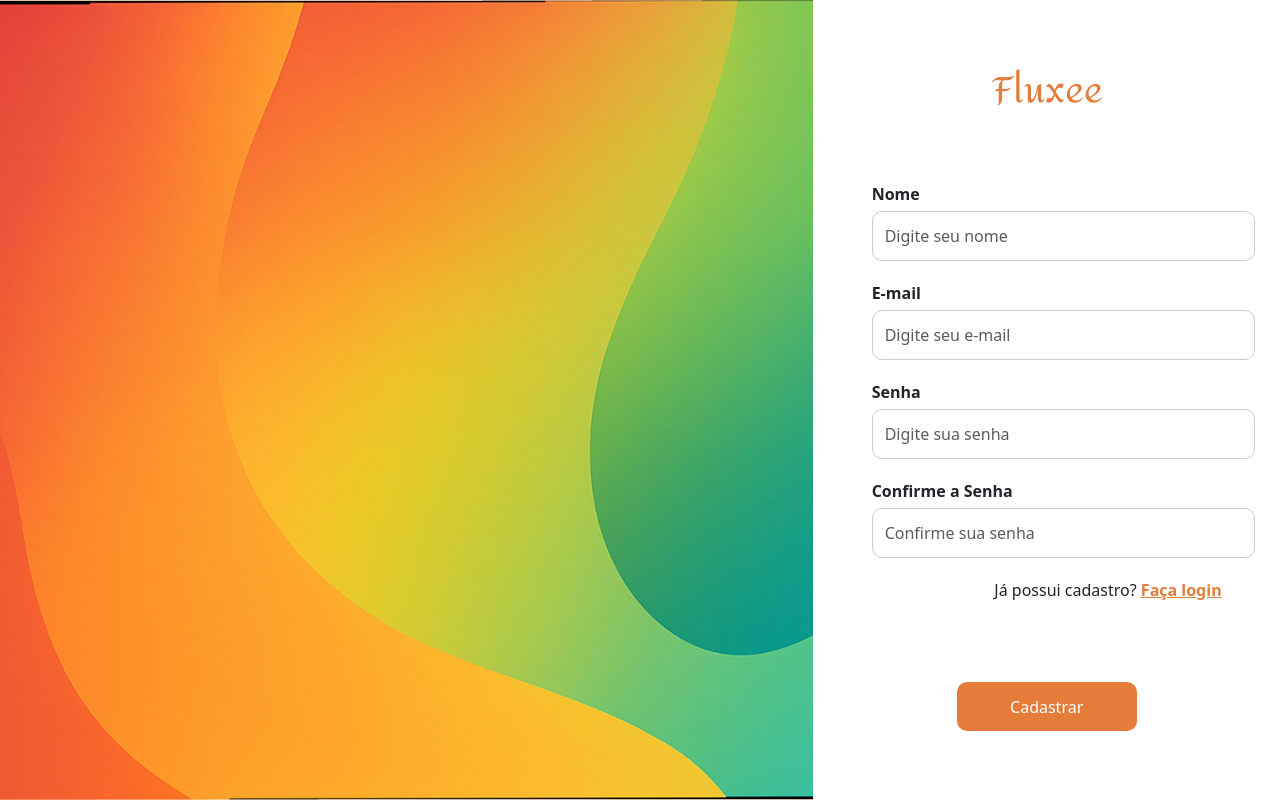
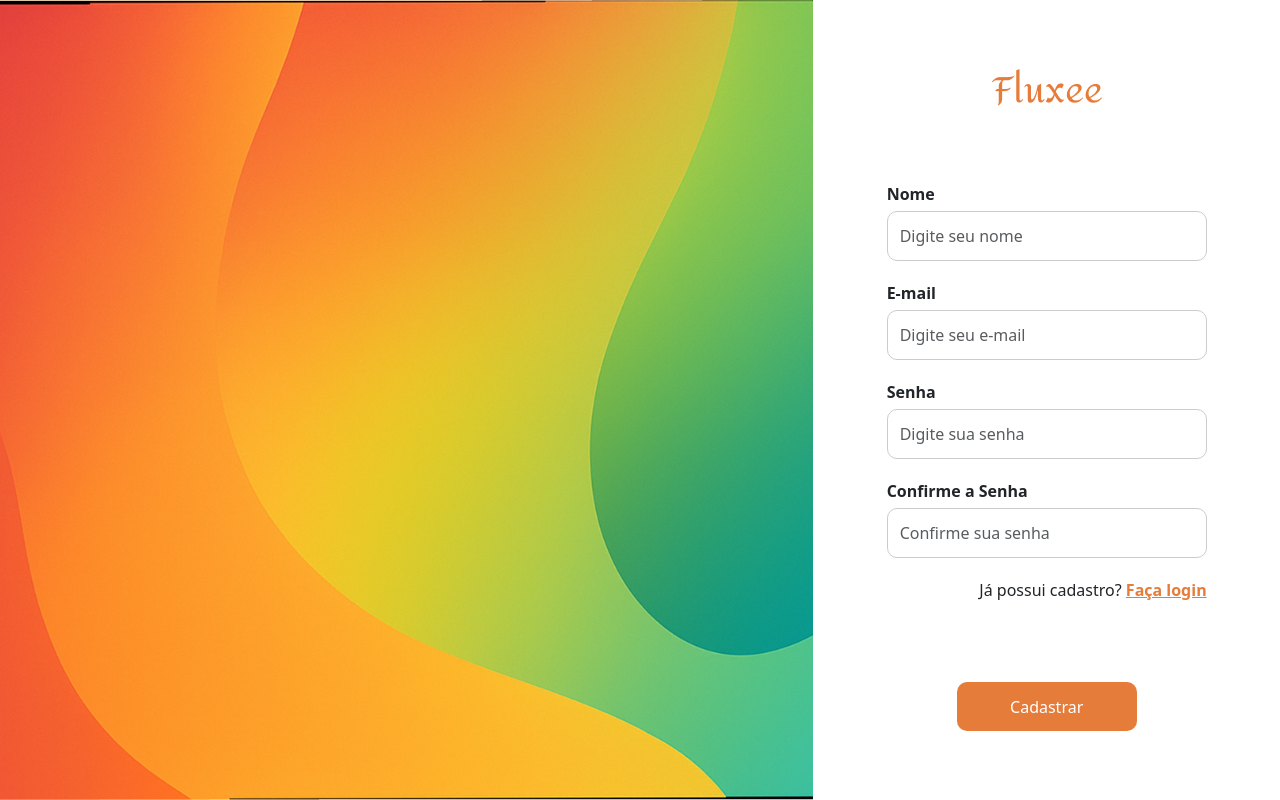
Before and after one commit to biancavaz/ProjetoFinal-Fluxee, a Flask app: page /cadastro/ in a window 1280 px wide. Run offline with Flask 3, Linux system fonts and the light colour scheme.

Commit message:
pags login e cadastro
essas pags estão prontinhasss

```diff
--- a/app/static/css/login.css
+++ b/app/static/css/login.css
@@ -73,9 +73,8 @@
 }
 
 .login-form .cadastro-text {
-  margin: 10px 0 20px 0;
+  margin-right: -28px;
   text-align: right;
-  /* font-weight: 500; */
 }
 
 .login-form .cadastro-text a {
@@ -95,8 +94,18 @@
   box-sizing: border-box;
 }
 
+/* Responsividade */
 
-/* Responsividade */
+@media (max-width: 1400px) {
+  .login-form .form-control {
+    width: 320px; /* diminui os inputs */
+  }
+
+  .login-form .cadastro-text {
+    margin-right: 0;
+  }
+}
+
 @media (max-width: 992px) {
   .login-container {
     flex-direction: column;
@@ -117,6 +126,8 @@
     width: 100%;
     padding: 30px 20px;
   }
+
+
 }
 
 @media (max-width: 576px) {
```
